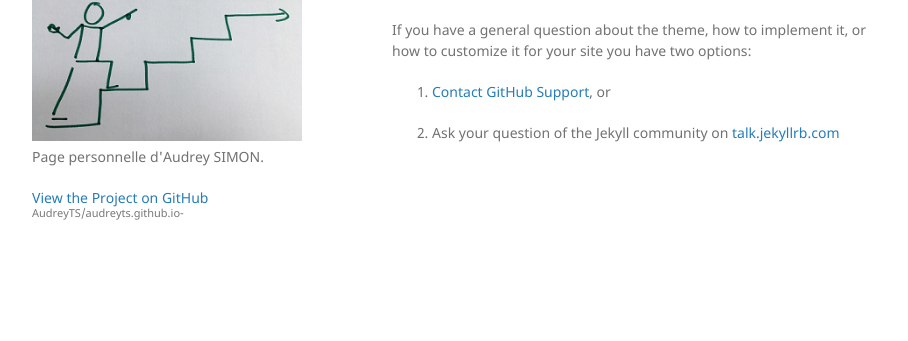
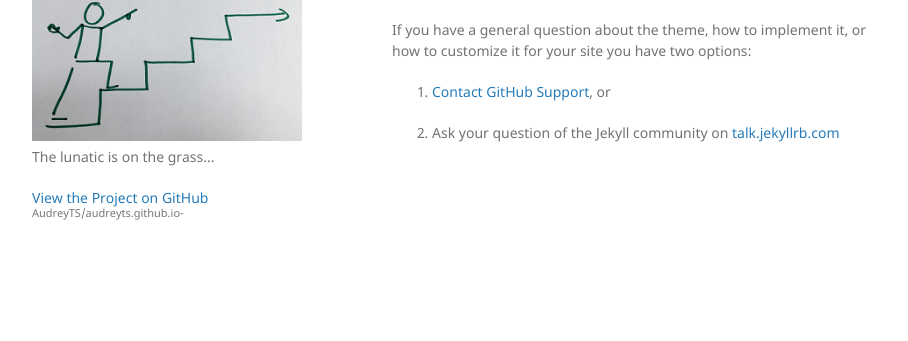
Before and after one commit to AudreyTS/audreyts.github.io-, a Jekyll site: the page built from docs/SUPPORT.md, in a window 1280 px wide. Shown: the part 144-485 px from the top of the page, without its empty margins (178-1086 px from the left). Built offline with Jekyll 4.4.1, drawn with Linux system fonts in a browser that asks for light colours; our own code applies the rules of GitHub Pages for plain Markdown files.

Commit message:
Update _config.yml
heureux les feles ils laissent passer la lumiere

```diff
--- a/_config.yml
+++ b/_config.yml
@@ -1,6 +1,6 @@
 title: Audrey SIMON
 logo: /assets/img/logo.png
-description: Page personnelle d'Audrey SIMON.
+description: The lunatic is on the grass...
 show_downloads: false
 google_analytics:
 theme: jekyll-theme-minimal
```
